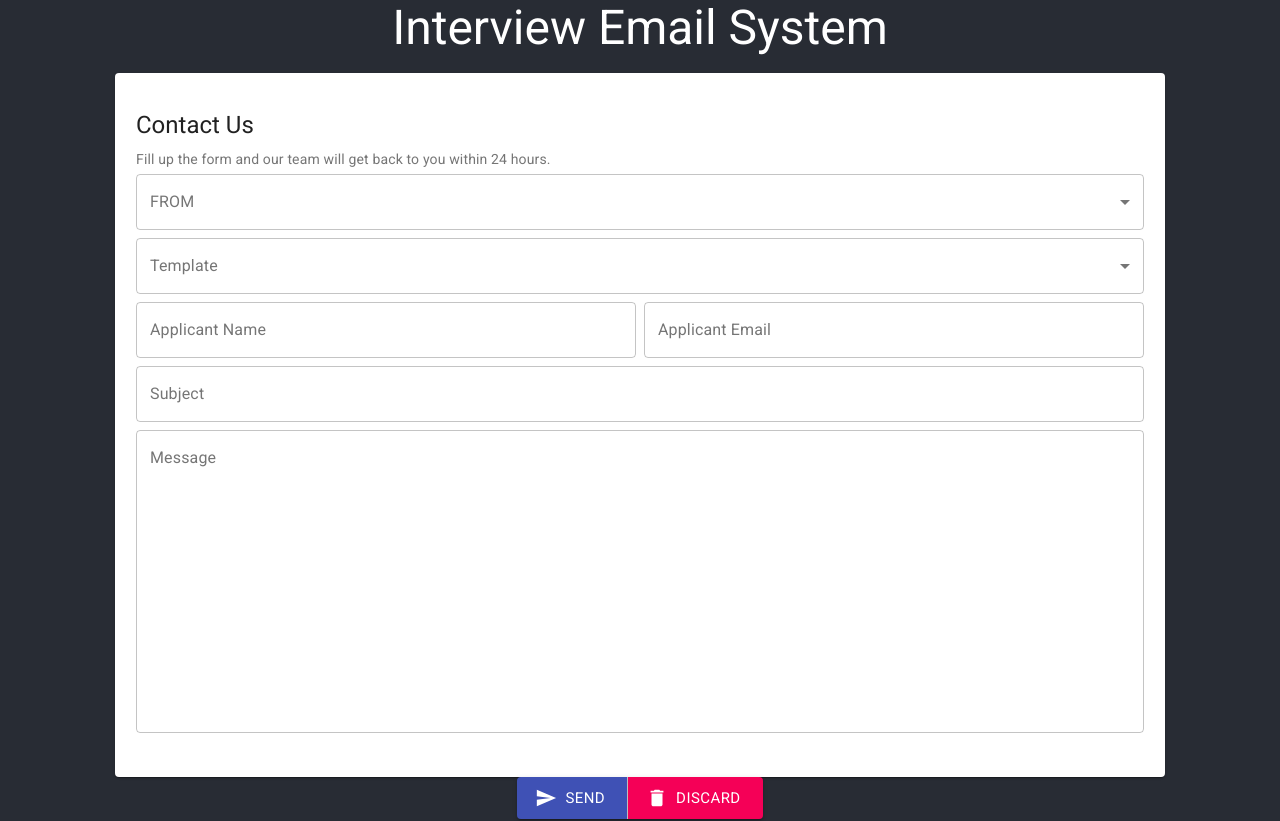
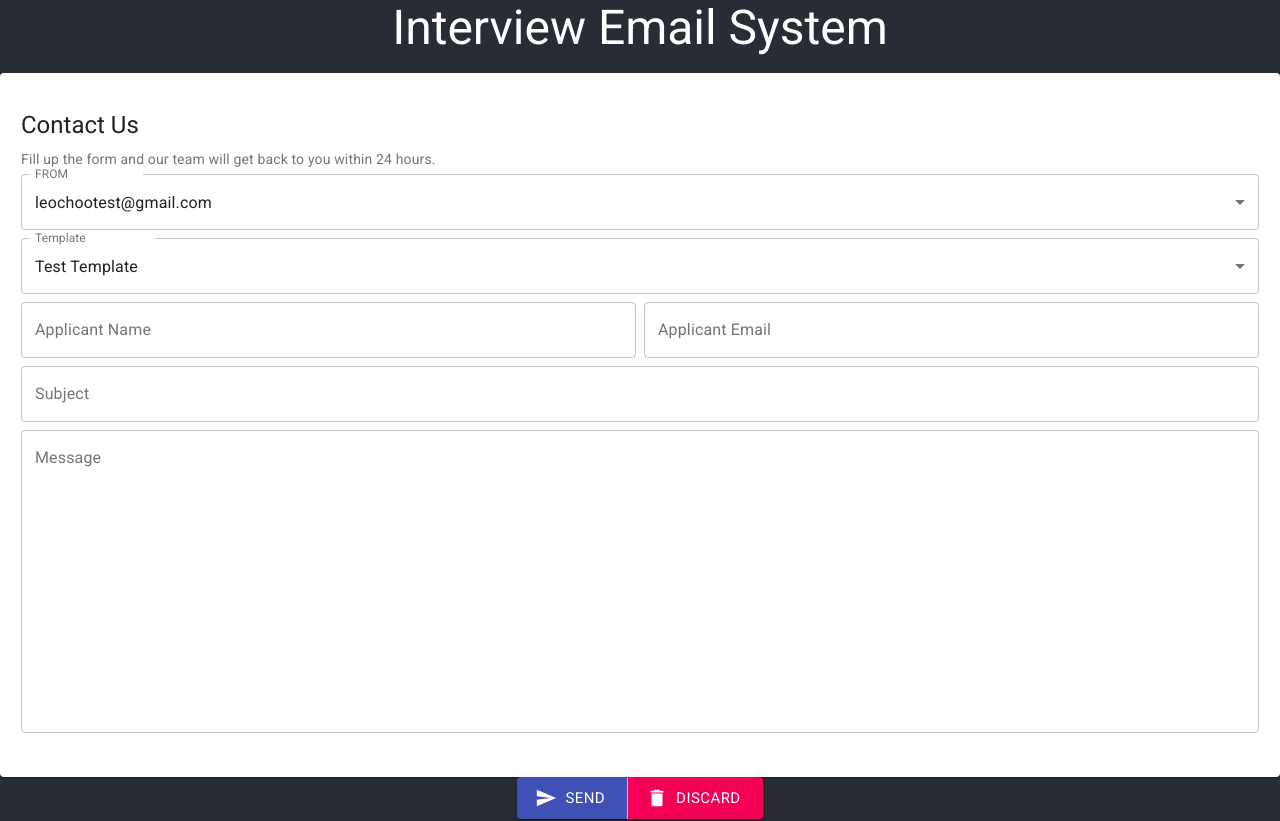
Before and after one commit to leochoo/react-mailer-mvp, a React (Create React App) app: page / in a window 1280 px wide. Shown: the top 821 px of the page. Built offline with nearby package versions, Linux system fonts and the light colour scheme.

Commit message:
option default

```diff
--- a/src/App.tsx
+++ b/src/App.tsx
@@ -114,15 +114,11 @@ function App() {
                       labelId="sender-inputlabel-id"
                       id="sender-select-id"
                       label="sender-select-label"
+                      defaultValue={"leochootest@gmail.com"}
                     >
-                      <MenuItem value="">
-                        <em>None</em>
-                      </MenuItem>
                       <MenuItem value={"leochootest@gmail.com"}>
                         leochootest@gmail.com
                       </MenuItem>
-                      <MenuItem value={20}>sender-2</MenuItem>
-                      <MenuItem value={30}>sender-3</MenuItem>
                     </Select>
                   </FormControl>
                 </Grid>
@@ -139,15 +135,11 @@ function App() {
                       labelId="template-inputlabel-id"
                       id="template-select-id"
                       label="template-select-label"
+                      defaultValue={"d-43903e12c5a241959a1f60bb52564a59"}
                     >
-                      <MenuItem value="">
-                        <em>None</em>
+                      <MenuItem value={"d-43903e12c5a241959a1f60bb52564a59"}>
+                        Test Template
                       </MenuItem>
-                      <MenuItem value={"d-43903e12c5a241959a1f60bb52564a59"}>
-                        d-43903e12c5a241959a1f60bb52564a59
-                      </MenuItem>
-                      <MenuItem value={20}>template-2</MenuItem>
-                      <MenuItem value={30}>template-3</MenuItem>
                     </Select>
                   </FormControl>
                 </Grid>
```
